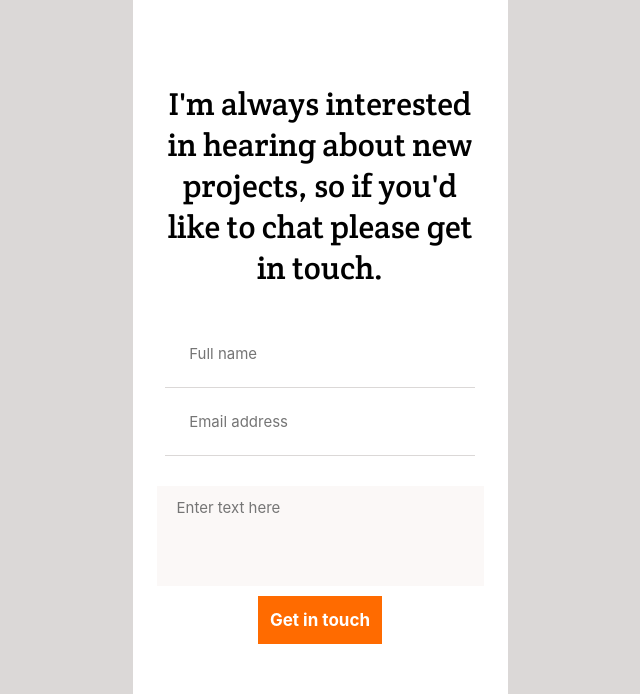
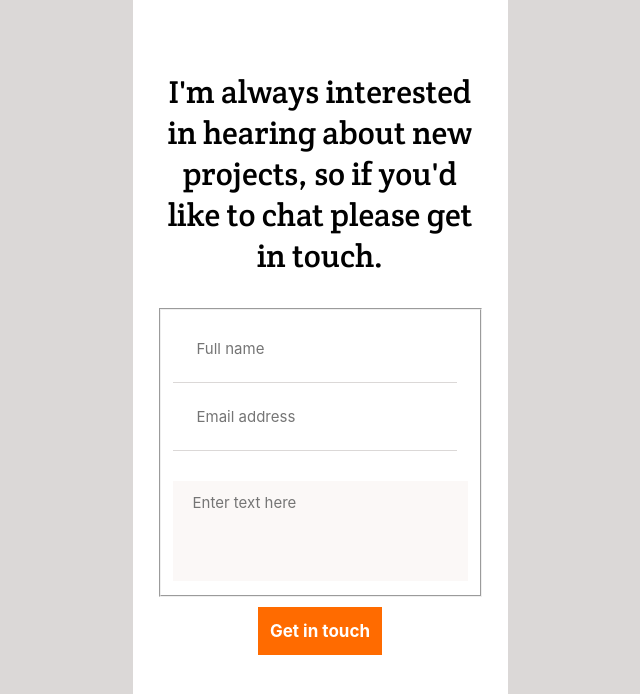
Before and after one commit to gabrielyea/module1-portfolio-setup, a website: page index.html in a window 1280 px wide. Shown: the part 5580-6274 px from the top of the page, without its empty margins (320-960 px from the left). Drawn offline with Linux system fonts and the light colour scheme; files whose address does not match are found by name.

Commit message:
Add: Contact form and action form

```diff
--- a/index.html
+++ b/index.html
@@ -273,10 +273,16 @@
               so if you'd like to chat please get in touch.
             </h3>
           </header>
-          <input type="text" id="fname" name="fullname" placeholder="Full name">
-          <input type="email" id="eaddress" name="email" placeholder="Email address">
-          <textarea name="tarea" cols="30" rows="10" placeholder="Enter text here"></textarea>
-          <button class="btn-1 center">Get in touch</button>
+
+          <form action="https://formspree.io/f/mbjqyrqj" method="POST">
+            <fieldset>
+              <input type="text" id="fname" name="fullname" placeholder="Full name">
+              <input type="email" id="eaddress" name="email" placeholder="Email address">
+              <textarea name="tarea" cols="30" rows="10" placeholder="Enter text here"></textarea>
+            </fieldset>
+            <button type="submit" class="btn-1 center">Get in touch</button>
+          </form>
+
         </section>
       </div>
       <footer>
--- a/style.css
+++ b/style.css
@@ -349,6 +349,12 @@ nav {
   margin: 12px 0;
 }
 
+form {
+  display: flex;
+  flex-direction: column;
+  align-items: center;
+}
+
 input {
   width: 80%;
   font-family: 'Inter', sans-serif;
```
